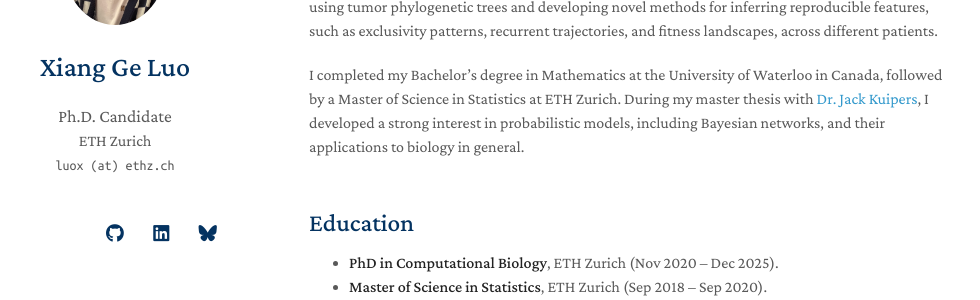
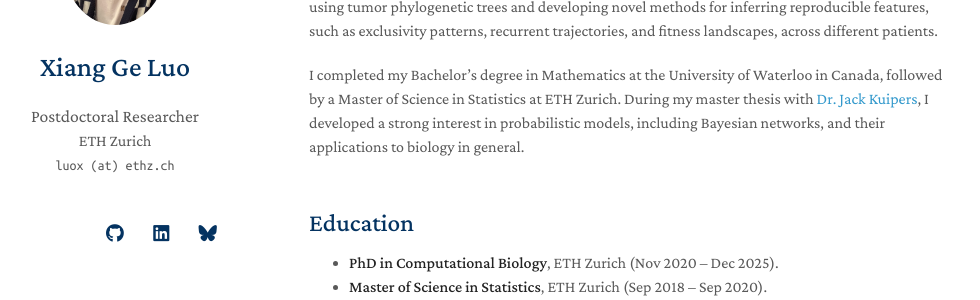
Before and after one commit to xgluo/xgluo.github.io, a Jekyll site: the page built from index.md, in a window 1280 px wide. Shown: the part 186-486 px from the top of the page, without its empty margins (161-1141 px from the left). Built offline with Jekyll 4.4.1, drawn with Linux system fonts in a browser that asks for light colours; nearby versions of some CDN libraries; a style sheet for code colours, icons or effects is not loaded.

Commit message:
Update CV

```diff
--- a/_config.yml
+++ b/_config.yml
@@ -1,6 +1,6 @@
 # Basic Information
 title: Xiang Ge Luo
-position: Ph.D. Candidate
+position: Postdoctoral Researcher
 affiliation: ETH Zurich
 email: luox (at) ethz.ch
 
```
Also changed, not shown: 1 other file.
